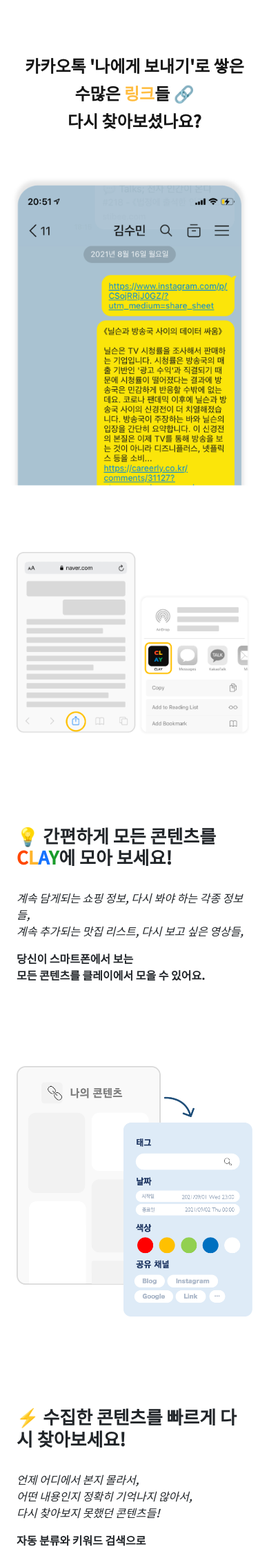
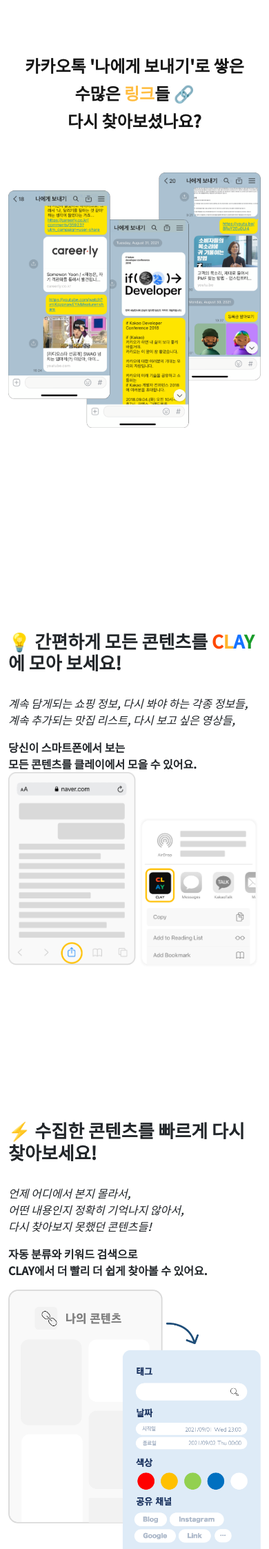
Before and after one commit to Wevivor/CLAY-LandingPage, a Django app: template ClayLanding/clayapp/templates/index.html in a window 390 px wide. Shown: the part 941-3186 px from the top of the page at 69% size. Run offline with Django 3.2, Linux system fonts and the light colour scheme; the template is opened without the code that fills it, so the values that code supplies are empty; some libraries are stand-ins or nearby versions.

Commit message:
[mdf]soyoon_location

```diff
--- a/ClayLanding/clayapp/static/css/index.css
+++ b/ClayLanding/clayapp/static/css/index.css
@@ -436,18 +436,14 @@
   .txt_bold{
 	  font-weight: bold;
   }
- /* #img2_1{
-	text-align: center;
-	display: block;
-	align-content: center;
-	justify-content: center;
+ #img2_1{
 	margin-left: 30%;
 	position: absolute;
 	min-width: 250px;
 	max-width: 1000px;
 	height: auto;
 
- } */
+ }
 
 
   /* about1 > row portfolio-container{
--- a/ClayLanding/clayapp/templates/index.html
+++ b/ClayLanding/clayapp/templates/index.html
@@ -57,30 +57,25 @@
             <section id="about1" class="about1">
                 <div class="container">
                     <div class="row">
-                        <div class="section-title" data-aos="fade-up">
-                            <h2>카카오톡 '나에게 보내기'로 쌓은<br> 수많은 <span class="s1">링크</span>들 🔗<br>
-                                다시 찾아보셨나요?</h2>
-                            <!-- 멘트수정필요 -->
+                        <div class="col-lg-6  order-1 order-lg-2" data-aos="fade-left">
+                            <div class="section-title" data-aos="fade-up">
+                                <h2>카카오톡 '나에게 보내기'로 쌓은<br> 수많은 <span class="s1">링크</span>들 🔗<br>
+                                    다시 찾아보셨나요?</h2>
+                                <!-- 멘트수정필요 -->
+                            </div>
                         </div>
-                        <div class="row portfolio-container" data-aos="fade-up" data-aos-delay="200">
-                            <div class="col-lg-4 col-md-6 portfolio-item filter-app">
-		                        <div class ="portfolio-wrap">
-                                    <img class="img-fluid" alt="" src="{% static 'images/img_screen.png' %}"
-                                        id="img2_1">
-		                        </div>
-                            </div>
+                        <div class="col-lg-6 order-2 order-lg-1" data-aos="fade-right">
+                            <img class="img-fluid" alt="" src="{% static 'images/img_screen.png' %}">
+                        </div>
                     </div>
                 </div>
+            </section>
                 <div class="d1"></div>
 
                 <!-- ======= About Us Section ======= -->
                 <section id="about" class="about">
                     <div class="container">
                         <div class="row">
-                            <div class="col-lg-6" data-aos="fade-right">
-                                <img src="{% static 'images/classify1.png.png' %}" class="img-fluid" alt="">
-
-                            </div>
                             <div class="col-lg-6" data-aos="fade-left">
                                 <div id="about_content" class="content pt-4 pt-lg-0 pl-0 pl-lg-3 ">
                                     <h3>💡 간편하게 모든 콘텐츠를 <span class="c">C</span><span class="l">L</span><span
@@ -93,8 +88,10 @@
                                     <p class="txt_bold">당신이 스마트폰에서 보는<br>모든 콘텐츠를 클레이에서 모을 수 있어요.</p>
                                 </div>
                             </div>
+                            <div class="col-lg-6" data-aos="fade-right">
+                                <img src="{% static 'images/classify1.png.png' %}" class="img-fluid" alt="">
+                            </div>
                         </div>
-
                     </div>
                 </section>
                 <!-- End About Us Section -->
@@ -103,12 +100,7 @@
                 <section id="services" class="services">
                     <div class="container">
                         <div class="row">
-                            <div class="col-lg-6 order-1 order-lg-2" data-aos="fade-left">
-                                <div class="image">
-                                    <img src="{% static 'images/moa123.png' %}" class="img-fluid" alt="">
-                                </div>
-                            </div>
-                            <div class="col-lg-6  order-2 order-lg-1" data-aos="fade-right">
+                            <div class="col-lg-6  order-1 order-lg-2" data-aos="fade-left">
                                 <div id="about_content" class="content pt-4 pt-lg-0 pl-0 pl-lg-3 ">
                                     <h3>⚡ 수집한 콘텐츠를 빠르게 다시 찾아보세요!</h3>
                                     <br>
@@ -121,12 +113,14 @@
                                         CLAY에서 더 빨리 더 쉽게 찾아볼 수 있어요.</p>
                                 </div>
                             </div>
+                            <div class="col-lg-6 order-2 order-lg-1" data-aos="fade-right">
+                                <div class="image">
+                                    <img src="{% static 'images/moa123.png' %}" class="img-fluid" alt="">
+                                </div>
+                            </div>
                         </div>
-
                     </div>
                 </section>
-
-                <!-- End Services Section -->
 
                 <div class="d1"></div>
                 <a name="email111"></a>
```
Also changed, not shown: ClayLanding/clayapp/static/images/img_screen.png.
